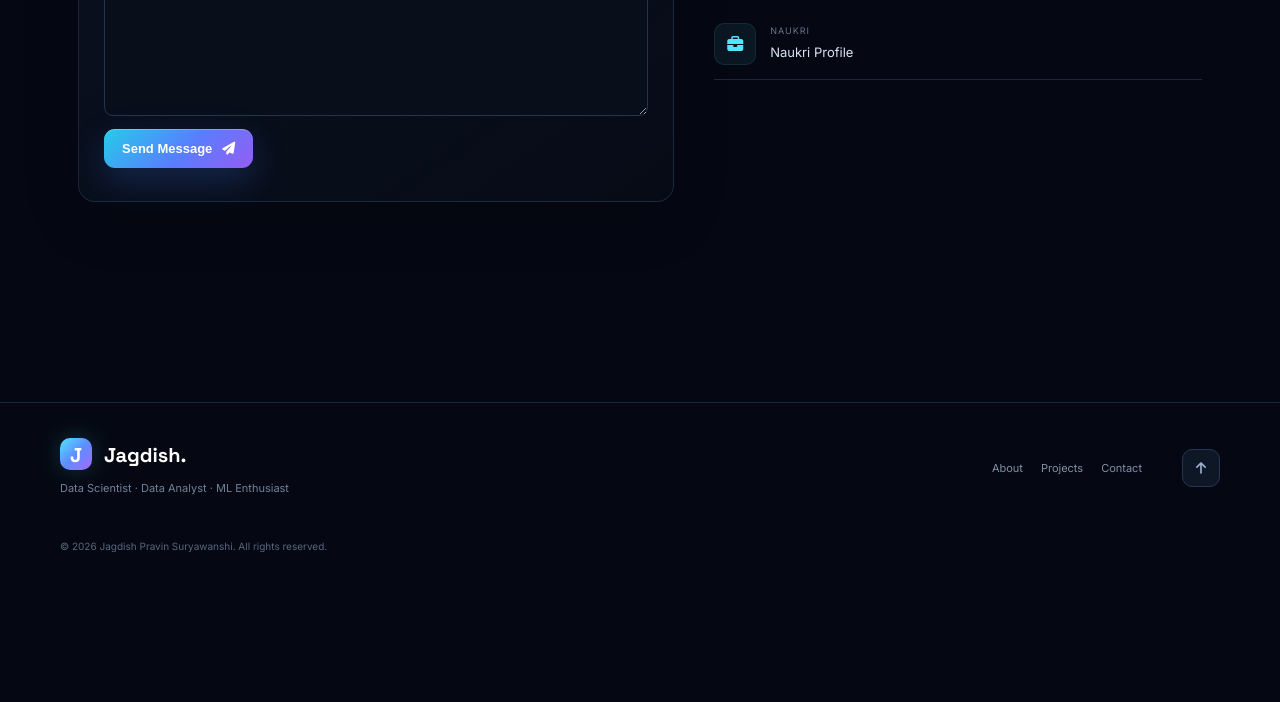
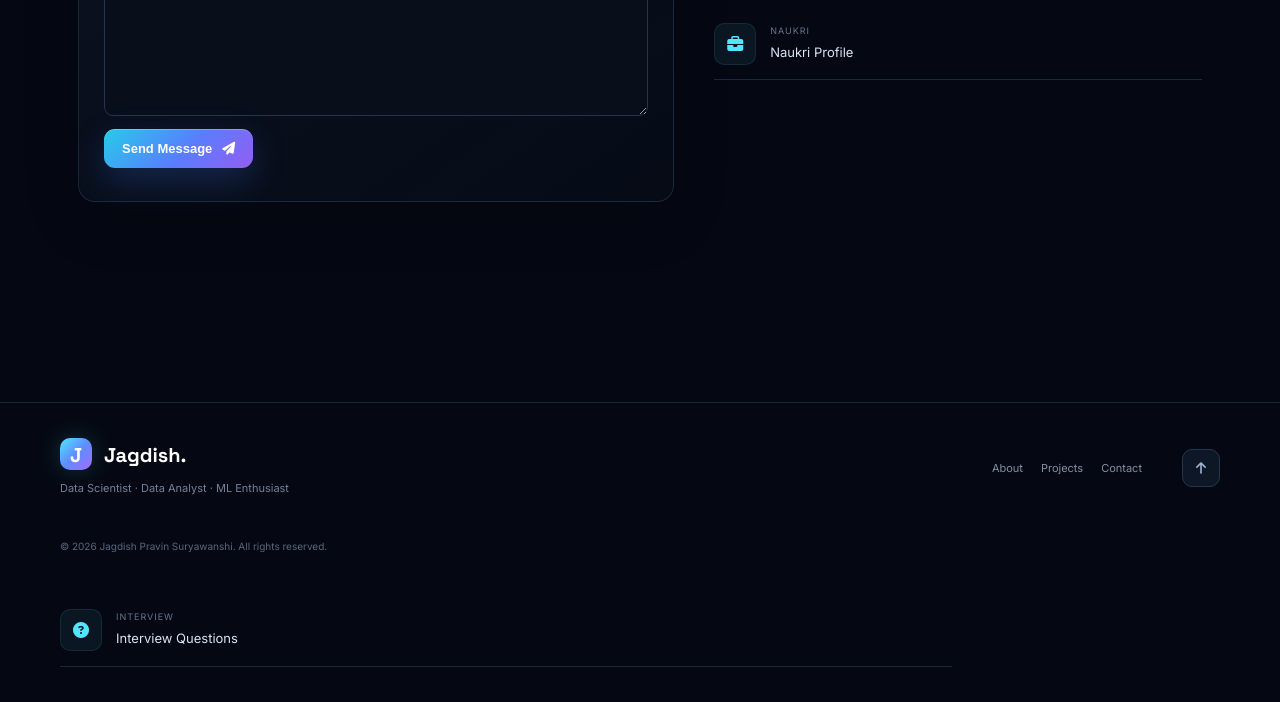
Before and after one commit to jagdish211/Jagdish-Suryawanshi-Portfolio, a plain HTML site: page index.html in a window 1280 px wide. Shown: the part 5721-6423 px from the top of the page. Before the commit the page ends 6311 px from the top, so only its background shows below. Drawn offline with Linux system fonts and the light colour scheme.

Commit message:
create IQ

```diff
--- a/index.html
+++ b/index.html
@@ -586,7 +586,10 @@
                  </div>
                 </div>
 
+
+
         </div>
+
 
       </div>
 
@@ -619,7 +622,15 @@
     <small>
       © <span id="year"></span> Jagdish Pravin Suryawanshi. All rights reserved.
     </small>
-
+<div class="contact-item">
+    <i class="fa-solid fa-circle-question"></i>
+    <div>
+        <small>INTERVIEW</small>
+        <a href="https://github.com/jagdish211/-Interview-Questions" target="_blank" rel="noopener noreferrer">
+            Interview Questions
+        </a>
+    </div>
+</div>
   </footer>
 
 
```
